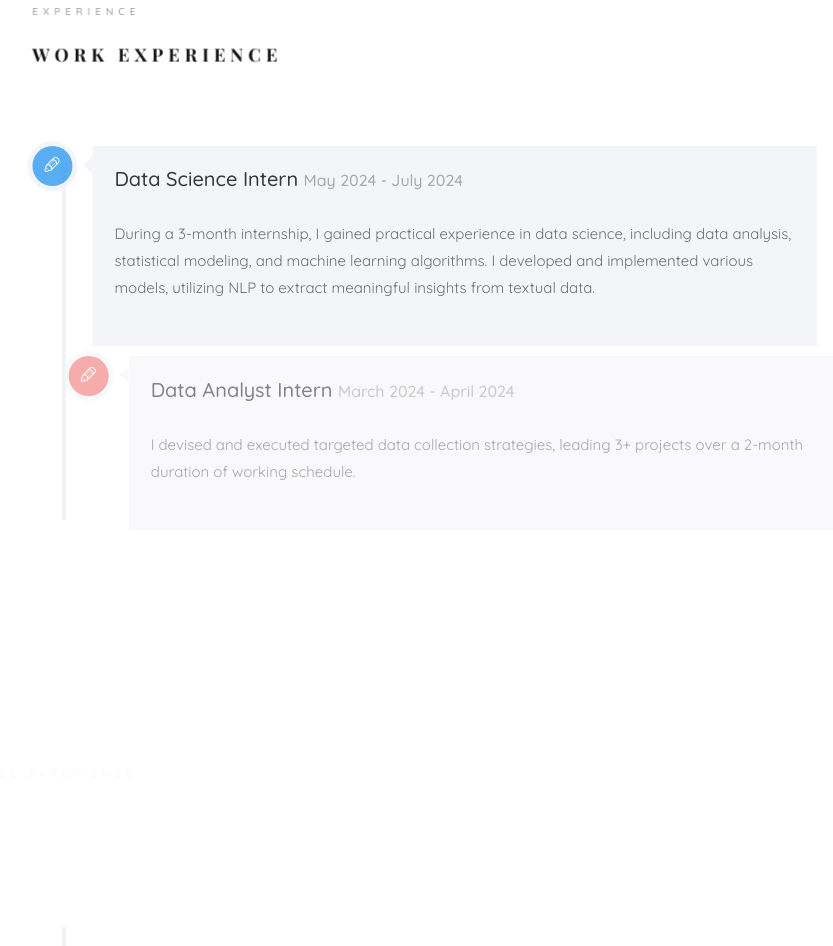
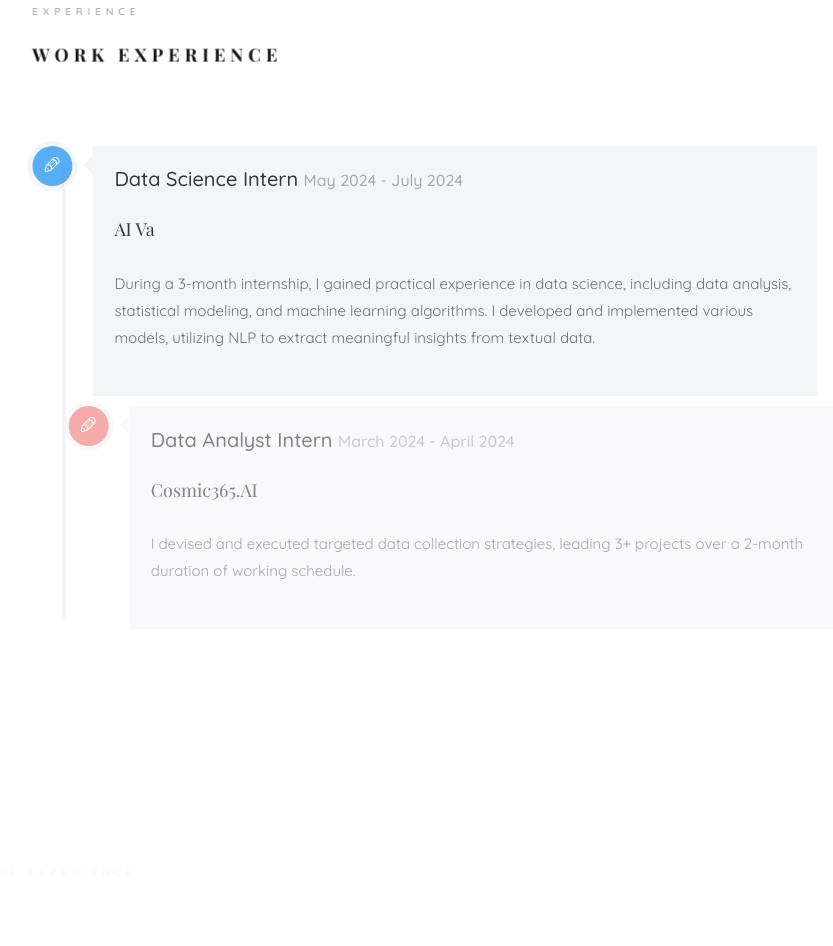
Before and after one commit to iSathyam31/Portfolio, a plain HTML site: page index.html in a window 1280 px wide. Shown: the part 4209-5155 px from the top of the page, without its empty margins (360-1193 px from the left). Drawn offline with nearby package versions, Linux system fonts and the light colour scheme; files whose address does not match are found by name; a web font is replaced by a local one.

Commit message:
Update index.html

```diff
--- a/index.html
+++ b/index.html
@@ -431,6 +431,7 @@
 
 					               <div class="timeline-label">
 					                  <h2><a href="#">Data Science Intern</a> <span>May 2024 - July 2024</span></h2>
+							  <h4>AI Va</h4>
 					                  <p>During a 3-month internship, I gained practical experience in data science, including data analysis, statistical modeling, and machine learning algorithms. I developed and implemented various models, utilizing NLP to extract meaningful insights from textual data.</p>
 					               </div>
 					            </div>
@@ -444,6 +445,7 @@
 					               </div>
 					               <div class="timeline-label">
 					               	<h2><a href="#">Data Analyst Intern</a> <span>March 2024 - April 2024</span></h2>
+							<h4>Cosmic365.AI</h4>
 					                  <p>I devised and executed targeted data collection strategies, leading 3+ projects over a 2-month duration of working schedule.</p>
 					               </div>
 					            </div>
```
